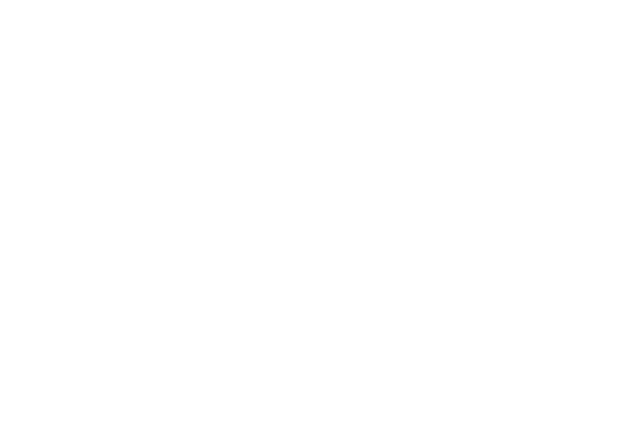
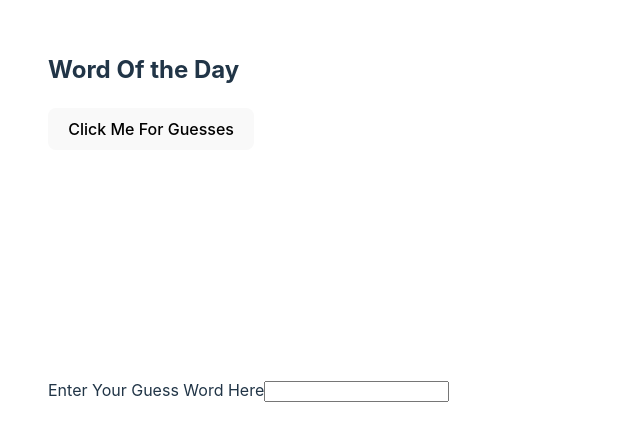
Before and after one commit to joshD90/interviewPrep, a React (Vite) app: page / in a window 1280 px wide. Before the commit this address had no page. Shown: the part 183-624 px from the top of the page, without its empty margins (0-640 px from the left). Built offline with nearby package versions, Linux system fonts and the light colour scheme.

Commit message:
building out a rough version of wordle out of curiosity just to see could i do it

```diff
--- a/src/App.tsx
+++ b/src/App.tsx
@@ -10,6 +10,7 @@
 //import context provider
 import { PassengerContextProvider } from "./flights/context/PassengerContextProvider";
 import AllFlights from "./flights/components/flight/AllFlights";
+import Board from "./wordle/Board";
 
 function App() {
   return (
@@ -21,17 +22,27 @@
         margin: "3rem",
       }}
     >
-      <PassengerContextProvider>
-        <Router>
-          <Routes>
-            <Route path="/flight" element={<AllFlights />} />
-            <Route path="/flight/:id" element={<FlightContainer />} />
-            <Route path="/flight/:id/seating" element={<SeatingContainer />} />
-            <Route path="/login" element={<SelectPassenger />} />
-          </Routes>
-        </Router>
-      </PassengerContextProvider>
+      <Board />
     </div>
+    // <div
+    //   style={{
+    //     width: "100vw",
+    //     display: "flex",
+    //     justifyContent: "center",
+    //     margin: "3rem",
+    //   }}
+    // >
+    //   <PassengerContextProvider>
+    //     <Router>
+    //       <Routes>
+    //         <Route path="/flight" element={<AllFlights />} />
+    //         <Route path="/flight/:id" element={<FlightContainer />} />
+    //         <Route path="/flight/:id/seating" element={<SeatingContainer />} />
+    //         <Route path="/login" element={<SelectPassenger />} />
+    //       </Routes>
+    //     </Router>
+    //   </PassengerContextProvider>
+    // </div>
   );
 }
 
--- /dev/null
+++ b/src/wordle/Board.tsx
@@ -0,0 +1,110 @@
+import { useEffect, useState } from "react";
+import Guess from "./Guess";
+
+export enum GuessCharStatus {
+  UNDEFINED = -2,
+  WRONGPOS = 0,
+  INCORRECT = -1,
+  CORRECT = 1,
+}
+
+const initialGuesses = new Array<GuessChar[]>(6).fill(
+  new Array(5).fill({
+    guessChar: "",
+    guessStatus: GuessCharStatus.UNDEFINED,
+  })
+);
+
+export type GuessChar = { guessChar: string; guessStatus: GuessCharStatus };
+
+const Board = () => {
+  const [guesses, setGuesses] = useState<GuessChar[][]>(initialGuesses);
+  const [round, setRound] = useState(0);
+  const wordToGuess = "flight";
+
+  const handleGuessChange = (e: React.ChangeEvent<HTMLInputElement>) => {
+    setGuesses((prev) => {
+      const updatedGuesses = prev.map((guess, index) => {
+        if (index !== round) {
+          return [...guess];
+        }
+        const newGuessArray = [...guess];
+
+        for (let i = 0; i < 5; i++) {
+          newGuessArray[i] = {
+            guessChar: e.target.value[i] ?? "",
+            guessStatus: GuessCharStatus.UNDEFINED,
+          };
+        }
+
+        return newGuessArray;
+      });
+
+      return updatedGuesses;
+    });
+  };
+
+  const checkGuess = (e: React.FormEvent) => {
+    e.preventDefault();
+    if (getGuessString(guesses[round]) === wordToGuess) {
+      console.log("YOU WON");
+      return;
+    }
+    setGuesses((prev) => {
+      console.log(JSON.parse(JSON.stringify(prev)), "prev before change");
+      return prev.map((guess, index) => {
+        if (index !== round) return guess;
+        const updatedGuess = [...guess];
+
+        for (let i = 0; i < 5; i++) {
+          const currentChar = updatedGuess[i].guessChar;
+          if (currentChar === wordToGuess[i]) {
+            updatedGuess[i].guessStatus = GuessCharStatus.CORRECT;
+            continue;
+          }
+
+          if (wordToGuess.includes(currentChar)) {
+            updatedGuess[i].guessStatus = GuessCharStatus.WRONGPOS;
+            continue;
+          }
+
+          updatedGuess[i].guessStatus = GuessCharStatus.INCORRECT;
+        }
+        return updatedGuess;
+      });
+    });
+    if (round === 6) return console.log("Game Over");
+    setRound((prev) => prev + 1);
+    console.log(Array.isArray(guesses[1]));
+  };
+
+  const getGuessString = (guessObj: GuessChar[]) => {
+    return guessObj
+      .map((el) => el.guessChar)
+      .reduce((accumulator, currentValue) => accumulator + currentValue);
+  };
+
+  return (
+    <section style={{ width: "100%", height: "100%" }}>
+      <h2>Word Of the Day</h2>
+      <button onClick={() => console.log(guesses, "GUESSES")}>
+        Click Me For Guesses
+      </button>
+      <div style={{ width: "50%", height: "50%" }}>
+        {guesses.map((guess, index) => (
+          <Guess guess={guesses[index]} key={index} />
+        ))}
+      </div>
+      <form onSubmit={checkGuess}>
+        <label htmlFor="">Enter Your Guess Word Here</label>
+        <input
+          type="text"
+          onChange={handleGuessChange}
+          value={getGuessString(guesses[round])}
+        />
+      </form>
+    </section>
+  );
+};
+
+export default Board;
--- /dev/null
+++ b/src/wordle/Guess.tsx
@@ -0,0 +1,52 @@
+import { FC } from "react";
+import { GuessChar, GuessCharStatus } from "./Board";
+
+type Props = {
+  guess: GuessChar[];
+};
+
+const empty5Array = new Array(5);
+
+const Guess: FC<Props> = ({ guess }) => {
+  const determineBackgroundColor = (charStatus: GuessCharStatus) => {
+    switch (charStatus) {
+      case GuessCharStatus.CORRECT:
+        return "green";
+      case GuessCharStatus.UNDEFINED:
+        return "none";
+      case GuessCharStatus.INCORRECT:
+        return "red";
+      case GuessCharStatus.WRONGPOS:
+        return "yellow";
+    }
+  };
+
+  return (
+    <div
+      style={{
+        display: "flex",
+        alignItems: "center",
+        justifyContent: "center",
+        marginTop: "10px",
+      }}
+    >
+      {Array.from(empty5Array).map((something, index) => (
+        <span
+          style={{
+            padding: "2px",
+            border: "solid 2px white",
+            height: "20px",
+            width: "20px",
+            margin: "10px, 5px",
+            backgroundColor: determineBackgroundColor(guess[index].guessStatus),
+          }}
+          key={index}
+        >
+          {guess[index].guessChar}
+        </span>
+      ))}
+    </div>
+  );
+};
+
+export default Guess;
```
Also changed, not shown: src/wordle/5letterWords.ts (added, +52 -0 lines).
